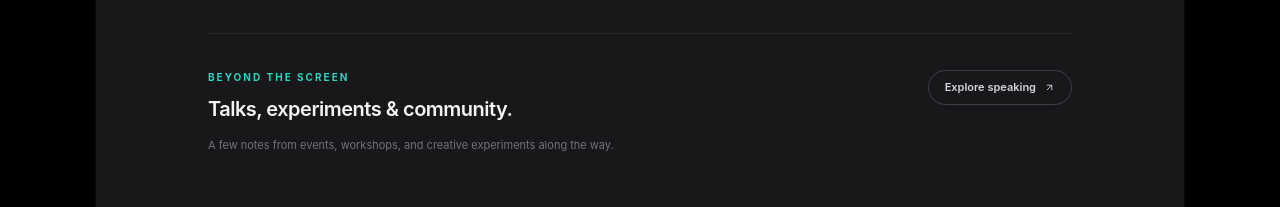
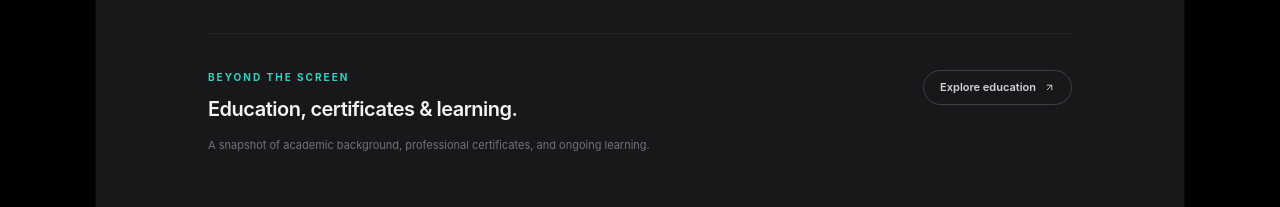
Before and after one commit to Amirsaboor/PersonalWebsite, a Next.js app: page /PersonalWebsite/ in a window 1280 px wide. Shown: the part 2137-2344 px from the top of the page. Built offline with nearby package versions, Linux system fonts and the light colour scheme.

Commit message:
Update navigation copy for education and credentials

```diff
--- a/src/app/page.js
+++ b/src/app/page.js
@@ -121,8 +121,8 @@ export default function Home() {
 
       <section className="mt-16 border-t border-zinc-200 pt-9 dark:border-white/[0.06]">
         <div className="flex flex-col gap-4 sm:flex-row sm:items-center sm:justify-between">
-          <div><p className="text-[10px] font-bold uppercase tracking-[0.2em] text-teal-600 dark:text-teal-400">Beyond the screen</p><h2 className="mt-2 text-xl font-semibold tracking-tight text-zinc-900 dark:text-zinc-100">Talks, experiments & community.</h2><p className="mt-2 max-w-lg text-[11px] leading-6 text-zinc-500">A few notes from events, workshops, and creative experiments along the way.</p></div>
-          <Link href="/speaking" className="inline-flex items-center gap-2 self-start rounded-full border border-zinc-200 px-4 py-2 text-[11px] font-semibold text-zinc-700 transition hover:border-zinc-400 dark:border-zinc-700 dark:text-zinc-300 dark:hover:border-zinc-500">Explore speaking <FiArrowUpRight /></Link>
+          <div><p className="text-[10px] font-bold uppercase tracking-[0.2em] text-teal-600 dark:text-teal-400">Beyond the screen</p><h2 className="mt-2 text-xl font-semibold tracking-tight text-zinc-900 dark:text-zinc-100">Education, certificates & learning.</h2><p className="mt-2 max-w-lg text-[11px] leading-6 text-zinc-500">A snapshot of academic background, professional certificates, and ongoing learning.</p></div>
+          <Link href="/speaking" className="inline-flex items-center gap-2 self-start rounded-full border border-zinc-200 px-4 py-2 text-[11px] font-semibold text-zinc-700 transition hover:border-zinc-400 dark:border-zinc-700 dark:text-zinc-300 dark:hover:border-zinc-500">Explore education <FiArrowUpRight /></Link>
         </div>
       </section>
     </Container>
```
